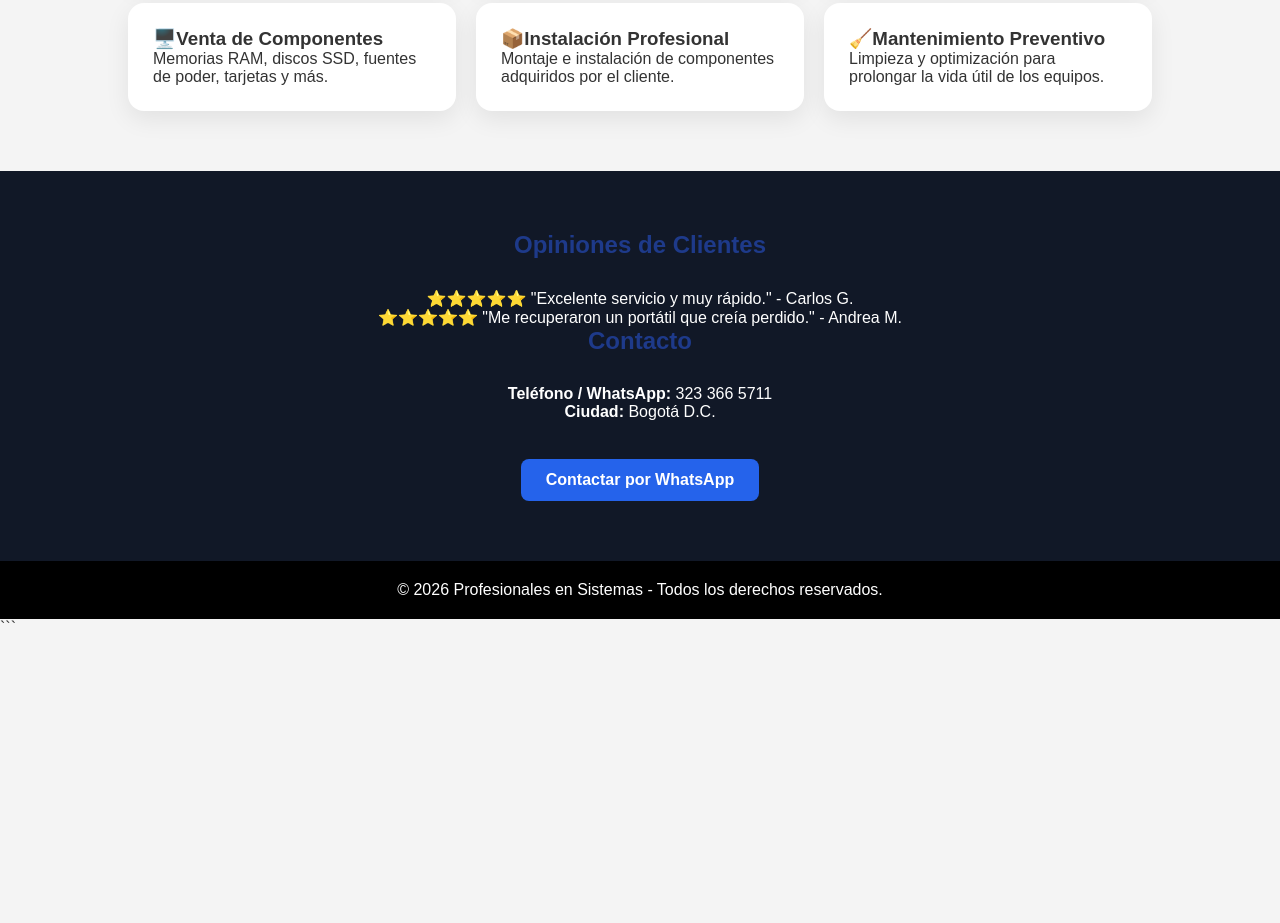
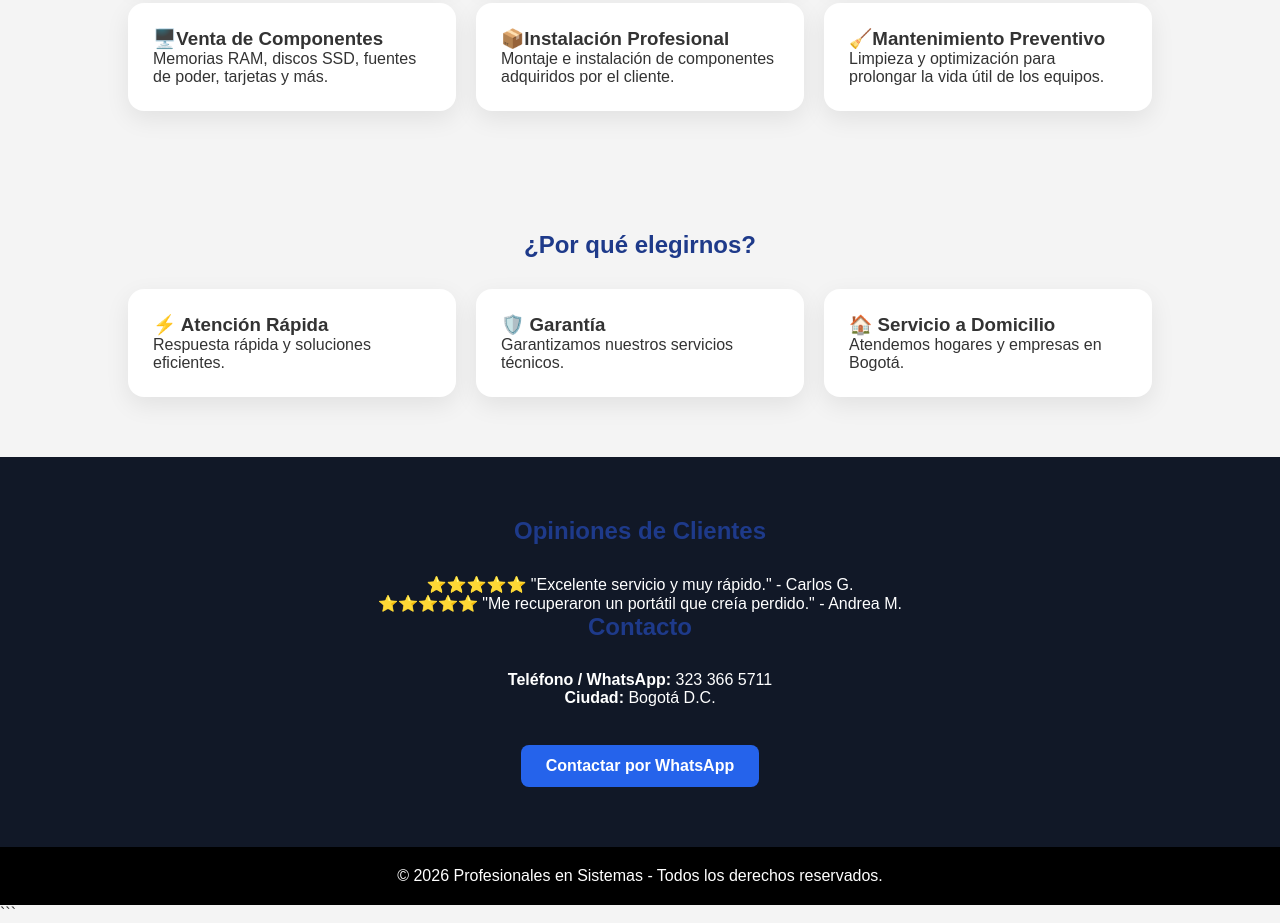
Before and after one commit to Profesionalesensistemas/profesionalesensistemas.github.io, a plain HTML site: page index.html in a window 1280 px wide. Shown: the part 1194-2117 px from the top of the page. Before the commit the page ends 1831 px from the top, so only its background shows below. Drawn offline with Linux system fonts and the light colour scheme.

Commit message:
Update index.html

```diff
--- a/index.html
+++ b/index.html
@@ -178,10 +178,34 @@ Solicitar Servicio
 
 </section>
 
+<section>
+
+<h2>¿Por qué elegirnos?</h2>
+
+<div class="servicios">
+
+<div class="card">
+<h3>⚡ Atención Rápida</h3>
+<p>Respuesta rápida y soluciones eficientes.</p>
+</div>
+
+<div class="card">
+<h3>🛡️ Garantía</h3>
+<p>Garantizamos nuestros servicios técnicos.</p>
+</div>
+
+<div class="card">
+<h3>🏠 Servicio a Domicilio</h3>
+<p>Atendemos hogares y empresas en Bogotá.</p>
+</div>
+
+</div>
+
+</section>
+
 <section class="contacto">
 
-    <h2>Opiniones de Clientes</h2>
-
+<h2>Opiniones de Clientes</h2>
 
 <p>⭐️⭐️⭐️⭐️⭐️ "Excelente servicio y muy rápido." - Carlos G.</p>
 
```
